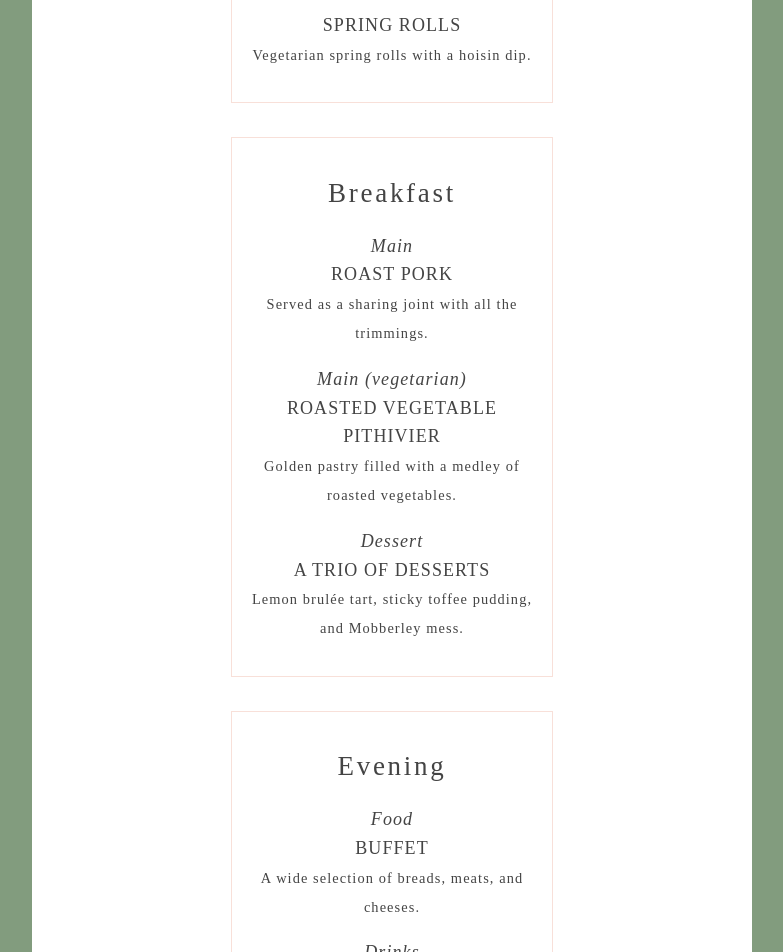
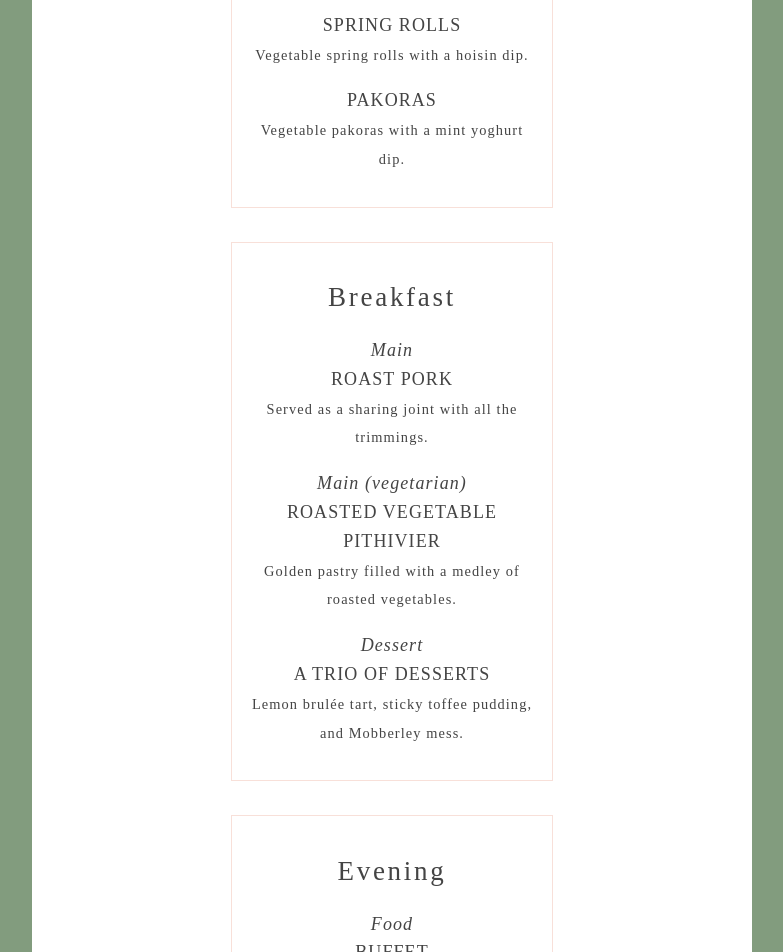
Before and after one commit to TomLefley/Wedding, a Next.js app: page /menu in a window 1280 px wide. Shown: the part 520-1472 px from the top of the page, without its empty margins (248-1031 px from the left). Built offline with nearby package versions, Linux system fonts and the light colour scheme.

Commit message:
Updated menu and timings based on meeting with caterer

```diff
--- a/pages/menu.js
+++ b/pages/menu.js
@@ -34,7 +34,11 @@ export default function Menu({ reception }) {
         />
         <Item
           title="Spring Rolls"
-          description="Vegetarian spring rolls with a hoisin dip."
+          description="Vegetable spring rolls with a hoisin dip."
+        />
+        <Item
+          title="Pakoras"
+          description="Vegetable pakoras with a mint yoghurt dip."
         />
       </Stationery>
     </section>
@@ -71,7 +75,7 @@ export default function Menu({ reception }) {
         <Item
           heading="Food"
           title="Buffet"
-          description="A wide selection of breads, meats, and cheeses."
+          description="A five-tiered cheese tower accompanied by breads, meats, and other savoury bites."
         />
         <Item
           heading="Drinks"
--- a/pages/service.js
+++ b/pages/service.js
@@ -34,7 +34,7 @@ export default function Service({ reception }) {
           note="Canapés, photographs, and lawn games."
         />
         <Item
-          heading="16:00"
+          heading="17:00"
           title="Breakfast"
         />
       </Stationery>
```
